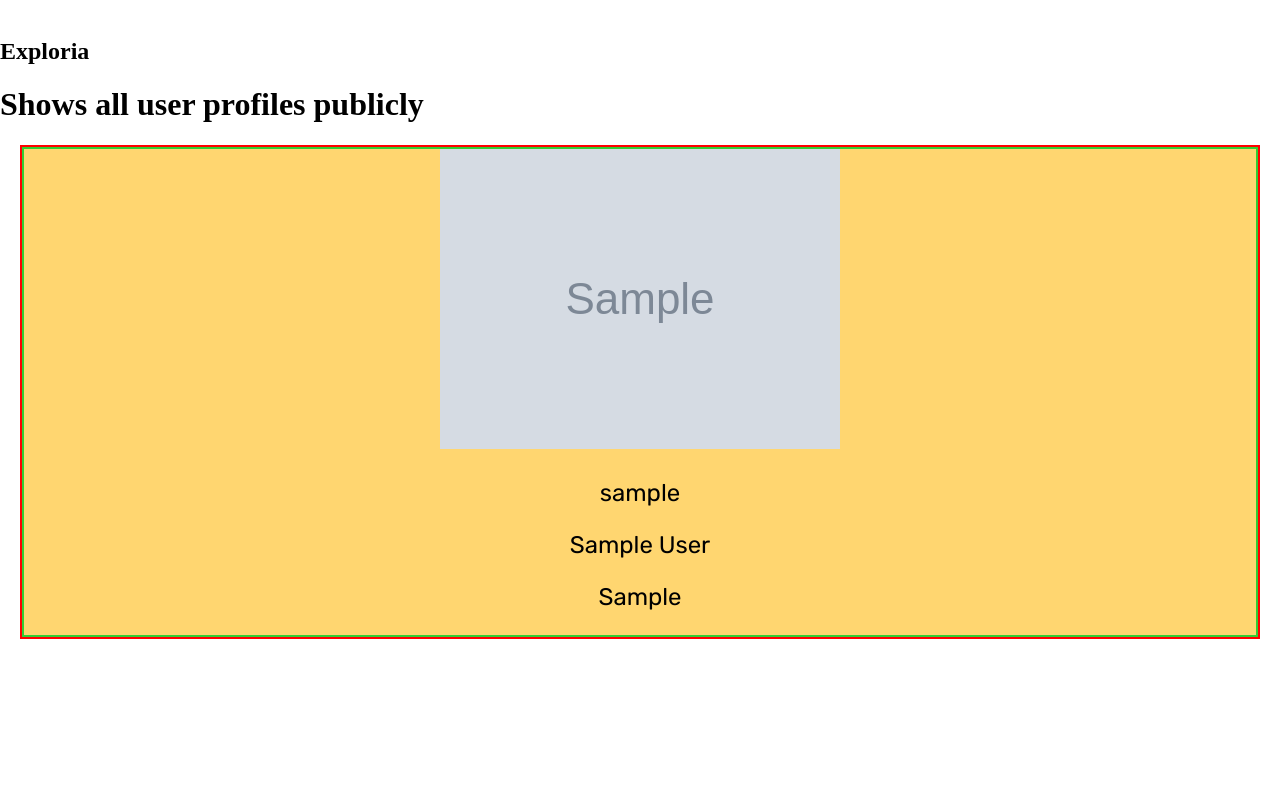
After one commit to bryancurtis3/exploria-app, a Django app: page /users/ in a window 1280 px wide. The commit adds this page. Run offline with Django 3.2, Linux system fonts and the light colour scheme; tables that the repository leaves empty hold one stand-in row (values such as "Sample post"); grey boxes marked "Sample" are stand-in pictures; style sheets or scripts are compiled from the project's sources; some libraries are stand-ins or nearby versions.

Commit message:
Revert "Revert "merged with dev""
This reverts commit 33b63f2069417bd340269335f39efe2da7511b69.

```diff
--- a/main_app/models.py
+++ b/main_app/models.py
@@ -1,3 +1,4 @@
+from typing import Mapping
 from django.db import models
 
 from django.db.models import Model
@@ -12,7 +13,7 @@ from django.db.models.fields.related import ForeignKey
 class Profile(Model):
     user = models.OneToOneField(User, on_delete=models.CASCADE)
     location = models.CharField(max_length=100)
-    join = models.DateTimeField(auto_now_add=True)
+    image = models.CharField(max_length=300, default="https://media.istockphoto.com/vectors/all-seeing-eye-icon-eye-in-triangle-illuminati-mason-symbol-vector-vector-id1265037182?k=20&m=1265037182&s=170667a&w=0&h=lZ4GKha5J9UNqLsIilcKSzQgrn8cm_teitVKYXlxW_w=")
 
 
 class Post(Model):
--- a/main_app/static/styles/main.scss
+++ b/main_app/static/styles/main.scss
@@ -1,3 +1,26 @@
+// Fonts
+@import url('https://fonts.googleapis.com/css2?family=Rubik:wght@400;500;800&display=swap');
+
+// Resets CSS
+* {
+  box-sizing: border-box;
+}
+:root{
+  --blue: #70D6FF;
+  --pink: #FF70A6;
+  --mediumorange: #FF9770;
+  --lightorange: #FFD670;
+  --neonyellow: #E9FF70;
+}
+
+
+body {
+  padding: 0;
+  margin: 0;
+  width: 100vw;
+  height: 100vh;
+}
+
 // ************ Bryan's CSS *************
 
 /* Post Detail Page */
@@ -57,4 +80,49 @@
     //     aspect-ratio: 1;
     // }
     // background-color: red;
+    background-color: red;
 }
+
+//************* Kathy's CSS *************
+
+// profile page main container
+.profile-show-main {
+  display: grid;
+  grid-template-columns: 2fr 3fr;
+  grid-template-rows: 100%;
+  grid-gap: 10px;
+  margin: 20px;
+  border: 2px solid red;
+  font-family: 'Rubik', sans-serif;
+  font-size: 24px;
+}
+// Holds all user information on left
+.left-user-info {
+  border: 2px solid limegreen;
+  background-color: var(--lightorange);
+  display: flex;
+  flex-direction: column;
+  justify-content: center;
+  align-items: center;
+
+  .user-info-text {
+    text-align: center;
+  }
+}
+// Holds all current user's posts on right-side
+.right-user-posts {
+  border: 2px solid blue;
+  background-color: var(--mediumorange);
+}
+
+// index page of all user profiles main container
+.users-show-main {
+  display: grid;
+  grid-template-columns: 100%;
+  grid-template-rows: 100%;
+  grid-gap: 10px;
+  margin: 20px;
+  border: 2px solid red;
+  font-family: 'Rubik', sans-serif;
+  font-size: 24px;
+}
--- a/main_app/templates/base.html
+++ b/main_app/templates/base.html
@@ -9,7 +9,10 @@
   <meta name="viewport" content="width=device-width, initial-scale=1.0">
 
     <!-- jQuery -->
-  <script src="https://code.jquery.com/jquery-3.6.0.min.js" integrity="sha256-/xUj+3OJU5yExlq6GSYGSHk7tPXikynS7ogEvDej/m4=" crossorigin="anonymous"></script>
+    <script src="https://code.jquery.com/jquery-3.6.0.min.js" integrity="sha256-/xUj+3OJU5yExlq6GSYGSHk7tPXikynS7ogEvDej/m4=" crossorigin="anonymous"></script>
+
+    <!-- Font Awesome -->
+    <link rel="stylesheet" href="https://cdnjs.cloudflare.com/ajax/libs/font-awesome/5.15.4/css/all.min.css">
 
     <!-- Local Styles -->
     <link rel="stylesheet" href="{% sass_src 'styles/main.scss' %}">
@@ -33,7 +36,7 @@
     {% if user.is_authenticated %}
         <div class="navbar-menu navbar-end">
         <span class="navbar-item">Welcome: {{user.username}}</span>
-        {% comment %} <a class="navbar-item" href="{% url 'profile' %}">Profile</a> {% endcomment %}
+        {% comment %} <a class="navbar-item" href="{% url 'user_list' %}">Profile</a> {% endcomment %}
         {% comment %} <a class="navbar-item" href="{% url 'logout' %}">Logout</a> {% endcomment %}
     </div>
 {% else %}
--- /dev/null
+++ b/main_app/templates/user_list.html
@@ -0,0 +1,25 @@
+{% extends 'base.html' %}
+
+{% block title %} Users {% endblock %}
+
+{% block content %}
+
+<h1> Shows all user profiles publicly </h1>
+
+<main class="users-show-main">
+{% for user in users%}
+    <section class="left-user-info">
+      <span><img src="{{user.image}}" alt="Profile picture of {{user.user.username}}"></span>
+      <article class="user-info-text">
+        <p>{{user.user.username}}</p>
+        <p>{{user.user.first_name}} {{user.user.last_name}}</p>
+        <p>{{user.location}}</p>
+
+      </article>
+    </section>
+
+
+  </main>
+{% endfor %}
+
+{% endblock %}
--- a/main_app/urls.py
+++ b/main_app/urls.py
@@ -3,8 +3,9 @@ from django.urls import path
 from . import views
 
 urlpatterns = [
-  path('', views.Home.as_view(), name="home"),
-  path('', views.Home.as_view(), name="home"),
-  path('posts/<int:pk>', views.PostDetail.as_view(), name="post_detail"),
-  path('accounts/signup/', views.Signup.as_view(), name="signup"),
+    path('', views.Home.as_view(), name="home"),
+    path('postdetail/', views.PostDetail.as_view(), name="post_detail"),
+    path('accounts/signup/', views.Signup.as_view(), name="signup"),
+    path('users/', views.UserList.as_view(), name="user_list"),
+    path('users/<int:pk>/', views.UserProfile.as_view(), name="profile"),
 ]
--- a/main_app/views.py
+++ b/main_app/views.py
@@ -6,11 +6,12 @@ from django.views import View
 from django.views.generic.base import TemplateView
 from django.views.generic.detail import DetailView
 
-from main_app.models import Post, User
+from main_app.models import Post, User, Profile
 
 # Auth imports
 from django.contrib.auth import login
 from django.contrib.auth.forms import UserCreationForm
+
 
 # Create your views here.
 
@@ -44,3 +45,24 @@ class Signup(TemplateView):
       else:
           context = {"form": form}
           return render(request, "registration/signup.html", context)
+
+class UserList(TemplateView):
+  template_name = "user_list.html"
+
+  def get_context_data(self, **kwargs):
+      context = super().get_context_data(**kwargs)
+      context["users"] = Profile.objects.all()
+
+
+      return context
+
+
+
+class UserProfile(DetailView):
+  model = Profile
+  template_name = "profile.html"
+
+  def get_context_data(self, **kwargs):
+    context = super().get_context_data(**kwargs)
+    context["posts"] = Post.objects.all()
+    return context
```
Also changed, not shown: main_app/templates/profile.html (added, +29 -0 lines), static/styles/main.css (+51 -0 lines), main_app/migrations/0003_profile_image.py (added), main_app/migrations/0004_auto_20211105_0545.py (added), 1 other file.
